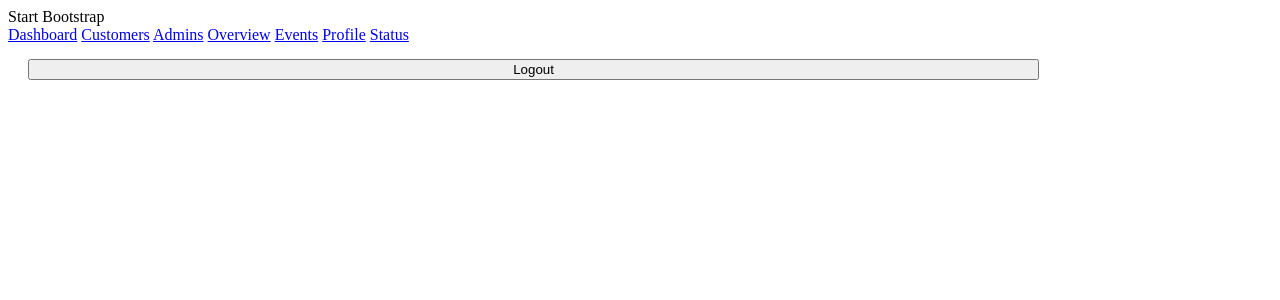
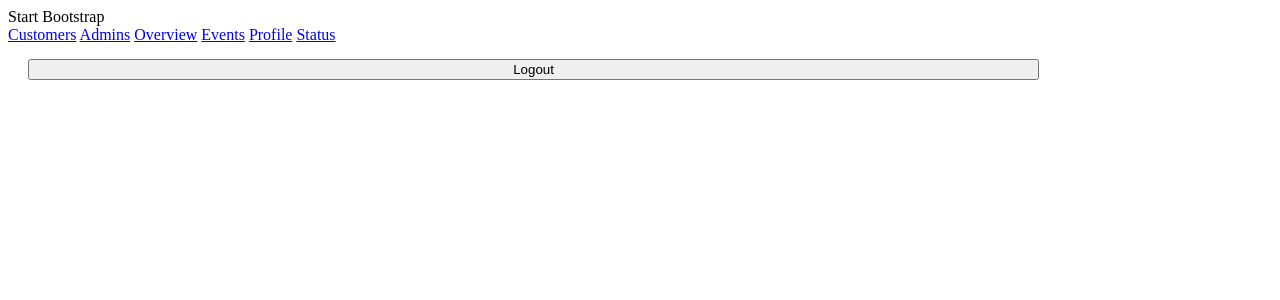
Before and after one commit to Jack-Huynh/onlineShop, a PHP site: page /onlineShop/sidebar.php in a window 1280 px wide. Shown: the top 300 px of the page. Run offline with PHP 8.4, Linux system fonts and the light colour scheme.

Commit message:
Update sidebar.php

```diff
--- a/View/main/sidebar.php
+++ b/View/main/sidebar.php
@@ -1,8 +1,7 @@
 <!-- Sidebar -->
 <div class="bg-light border-right" id="sidebar-wrapper">
   <div class="sidebar-heading">Start Bootstrap </div>
-  <div class="list-group list-group-flush">
-    <a href="#" class="list-group-item list-group-item-action bg-light">Dashboard</a>
+  <div class="list-group list-group-flush" style="position: relative; z-index: 2;">
     <a href="http://localhost/onlineShop/onlineShop/View/user/" class="list-group-item list-group-item-action bg-light">Customers</a>
     <a href="http://localhost/onlineShop/onlineShop/View/admin/" class="list-group-item list-group-item-action bg-light">Admins</a>
     <a href="#" class="list-group-item list-group-item-action bg-light">Overview</a>
```
